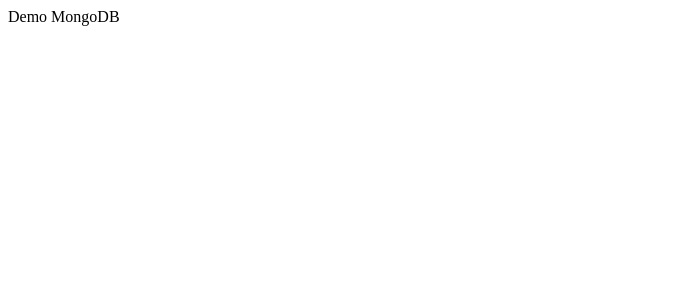
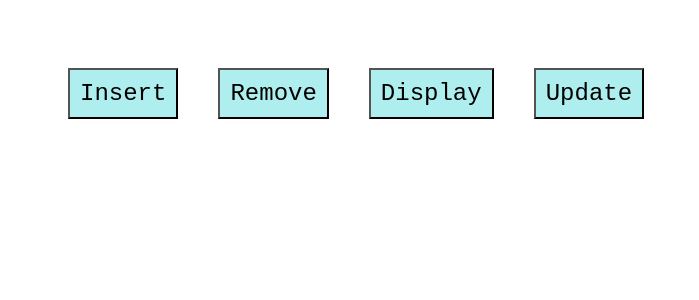
Before and after one commit to fabianhaglund/dgb-dsp-mod7, a Vue app: page / in a window 1280 px wide. Shown: the top 300 px of the page, without its empty margins (0-699 px from the left). Built offline with nearby package versions, Linux system fonts and the light colour scheme.

Commit message:
pretty buttons

```diff
--- a/src/App.vue
+++ b/src/App.vue
@@ -1,10 +1,11 @@
 <template>
-  <div>
+  <div id="app">
     <Start/>
   </div>
 </template>
 
 <script>
+
   import Start from './components/Start.vue'
 
   export default {
@@ -14,3 +15,19 @@
     }
   }
 </script>
+
+<style>
+
+  #app{
+    padding: 40px;
+  }
+
+  button {
+    margin: 20px;
+    padding: 10px;
+    font-family: 'Courier New', Courier, monospace;
+    background-color: paleturquoise ;
+    font-size: 24px;
+  }
+
+</style>
--- a/src/components/Start.vue
+++ b/src/components/Start.vue
@@ -1,5 +1,23 @@
 <template>
     <div>
-        Demo MongoDB
+        <div id="buttons">
+            <button>Insert</button>
+            <button>Remove</button>
+            <button>Display</button>
+            <button>Update</button>
+        </div>
     </div>
 </template>
+
+<script>
+export default {
+    name: 'Start'
+}
+</script>
+
+<style scoped>
+    #buttons {
+        display: flex;
+        flex-direction: row;
+    }
+</style>
```
Lines whose indentation alone changed are shown as unchanged.
